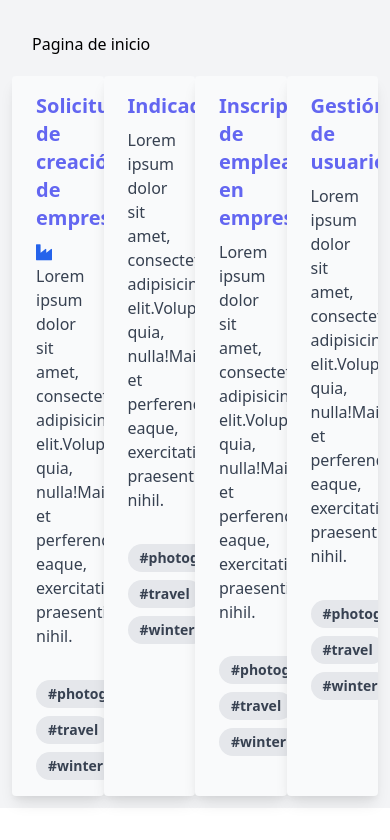
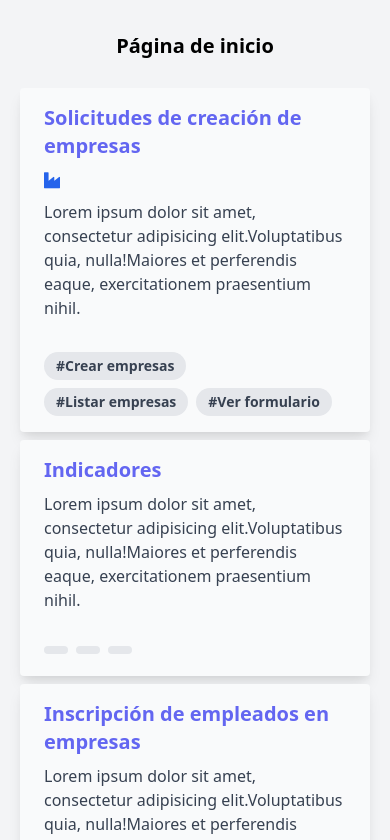
Before and after one commit to ricapi/FrontPruebaPrevalent, a React (Create React App) app: page / in a window 390 px wide. Shown: the top 840 px of the page. Built offline with nearby package versions, Linux system fonts and the light colour scheme.

Commit message:
arreglo responsive

```diff
--- a/src/pages/Index.jsx
+++ b/src/pages/Index.jsx
@@ -4,41 +4,35 @@ import { NavLink } from 'react-router-dom';
 
 const Index = () => {
     return (
-        <div class="p-3 bg-gray-100">
-            <head>
-                <script defer src="/your-path-to-fontawesome/js/brands.js"></script>
-                <script defer src="/your-path-to-fontawesome/js/solid.js"></script>
-                <script defer src="/your-path-to-fontawesome/js/fontawesome.js"></script>
-            </head>
-
-
-            <div className=" p-5 bg-center">
-                <h1 className="flex bg-center ">
-                    Pagina de inicio
+        <div class="p-3 bg-gray-100  content-center ">
+            <div className=" p-5">
+                <h1 className=" content-center text-center font-extrabold text-xl
+                ">
+                    Página de inicio
                 </h1>
             </div>
-            <div className="flex flex-auto min-w-full ">
+            <div className="sm:w-full lg:grid md:grid grid-cols-2  gap-2 content-center justify-between">
 
-                <div class="max-w-sm rounded overflow-hidden shadow-lg bg-gray-50">
+                <div class=" rounded overflow-hidden shadow-lg bg-gray-50  sm:text-center content-center justify-around m-2">
                     <NavLink to="/empresas">
 
                         {/* <img class="w-full" src="/img/card-top.jpg" alt="Sunset in the mountains"> */}
-                        <div class="px-6 py-4">
+                        <div class="px-6 py-4 ">
                             <div class="font-bold text-xl mb-2 text-indigo-500">Solicitudes de creación de empresas</div>
                             <i class="fa fa-industry text-blue-600"></i>
-                            <p class="text-gray-700 text-base">
+                            <p class="text-gray-700 text-base mt-2">
                                 Lorem ipsum dolor sit amet, consectetur adipisicing elit.Voluptatibus quia, nulla!Maiores et perferendis eaque, exercitationem praesentium nihil.
                             </p>
                         </div>
                         <div class="px-6 pt-4 pb-2">
-                            <span class="inline-block bg-gray-200 rounded-full px-3 py-1 text-sm font-semibold text-gray-700 mr-2 mb-2">#photography</span>
-                            <span class="inline-block bg-gray-200 rounded-full px-3 py-1 text-sm font-semibold text-gray-700 mr-2 mb-2">#travel</span>
-                            <span class="inline-block bg-gray-200 rounded-full px-3 py-1 text-sm font-semibold text-gray-700 mr-2 mb-2">#winter</span>
+                            <span class="inline-block bg-gray-200 rounded-full px-3 py-1 text-sm font-semibold text-gray-700 mr-2 mb-2">#Crear empresas</span>
+                            <span class="inline-block bg-gray-200 rounded-full px-3 py-1 text-sm font-semibold text-gray-700 mr-2 mb-2">#Listar empresas</span>
+                            <span class="inline-block bg-gray-200 rounded-full px-3 py-1 text-sm font-semibold text-gray-700 mr-2 mb-2">#Ver formulario</span>
                         </div>
                     </NavLink>
                 </div>
 
-                <div class="max-w-sm rounded overflow-hidden shadow-lg bg-gray-50">
+                <div class="max-w-none rounded overflow-hidden shadow-lg bg-gray-50 m-2 ">
                     {/* <img class="w-full" src="/img/card-top.jpg" alt="Sunset in the mountains"> */}
                     <div class="px-6 py-4">
                         <div class="font-bold text-xl mb-2 text-indigo-500">Indicadores</div>
@@ -47,12 +41,12 @@ const Index = () => {
                         </p>
                     </div>
                     <div class="px-6 pt-4 pb-2">
-                        <span class="inline-block bg-gray-200 rounded-full px-3 py-1 text-sm font-semibold text-gray-700 mr-2 mb-2">#photography</span>
-                        <span class="inline-block bg-gray-200 rounded-full px-3 py-1 text-sm font-semibold text-gray-700 mr-2 mb-2">#travel</span>
-                        <span class="inline-block bg-gray-200 rounded-full px-3 py-1 text-sm font-semibold text-gray-700 mr-2 mb-2">#winter</span>
+                        <span class="inline-block bg-gray-200 rounded-full px-3 py-1 text-sm font-semibold text-gray-700 mr-2 mb-2"></span>
+                        <span class="inline-block bg-gray-200 rounded-full px-3 py-1 text-sm font-semibold text-gray-700 mr-2 mb-2"></span>
+                        <span class="inline-block bg-gray-200 rounded-full px-3 py-1 text-sm font-semibold text-gray-700 mr-2 mb-2"></span>
                     </div>
                 </div>
-                <div class="max-w-sm rounded overflow-hidden shadow-lg bg-gray-50">
+                <div class="max-w-none rounded overflow-hidden shadow-lg bg-gray-50 m-2">
                     {/* <img class="w-full" src="/img/card-top.jpg" alt="Sunset in the mountains"> */}
                     <div class="px-6 py-4">
                         <div class="font-bold text-xl mb-2 text-indigo-500">Inscripción de empleados en empresas</div>
@@ -61,12 +55,10 @@ const Index = () => {
                         </p>
                     </div>
                     <div class="px-6 pt-4 pb-2">
-                        <span class="inline-block bg-gray-200 rounded-full px-3 py-1 text-sm font-semibold text-gray-700 mr-2 mb-2">#photography</span>
-                        <span class="inline-block bg-gray-200 rounded-full px-3 py-1 text-sm font-semibold text-gray-700 mr-2 mb-2">#travel</span>
-                        <span class="inline-block bg-gray-200 rounded-full px-3 py-1 text-sm font-semibold text-gray-700 mr-2 mb-2">#winter</span>
+                        <span class="inline-block bg-gray-200 rounded-full px-3 py-1 text-sm font-semibold text-gray-700 mr-2 mb-2"></span>
                     </div>
                 </div>
-                <div class="max-w-sm rounded overflow-hidden shadow-lg bg-gray-50">
+                <div class="max-w-nose rounded overflow-hidden shadow-lg bg-gray-50 m-2">
                     {/* <img class="w-full" src="/img/card-top.jpg" alt="Sunset in the mountains"> */}
                     <div class="px-6 py-4">
                         <div class="font-bold text-xl mb-2 text-indigo-500" >Gestión de usuarios</div>
@@ -75,9 +67,8 @@ const Index = () => {
                         </p>
                     </div>
                     <div class="px-6 pt-4 pb-2">
-                        <span class="inline-block bg-gray-200 rounded-full px-3 py-1 text-sm font-semibold text-gray-700 mr-2 mb-2">#photography</span>
-                        <span class="inline-block bg-gray-200 rounded-full px-3 py-1 text-sm font-semibold text-gray-700 mr-2 mb-2">#travel</span>
-                        <span class="inline-block bg-gray-200 rounded-full px-3 py-1 text-sm font-semibold text-gray-700 mr-2 mb-2">#winter</span>
+                        <span class="inline-block bg-gray-200 rounded-full px-3 py-1 text-sm font-semibold text-gray-700 mr-2 mb-2"></span>
+
                     </div>
                 </div>
             </div>
--- a/src/pages/empresas/Index.jsx
+++ b/src/pages/empresas/Index.jsx
@@ -5,6 +5,8 @@ import { Button, Dialog, DialogContent, Icon } from '@mui/material';
 import { CREAR_EMPRESA } from '../../graphql/empresas/mutations'
 import ButtonLoading from '../../components/ButtonLoading'
 import useFormData from '../../hooks/useFormData';
+import { Link } from 'react-router-dom';
+
 
 
 const CreacionEmpresas = () => {
@@ -16,15 +18,15 @@ const CreacionEmpresas = () => {
     }, [data]);
     return (
         <div>
-            {/* <link rel="stylesheet" href="https://www.w3schools.com/w3css/4/w3.css"></link> */}
-            {/* <link rel="stylesheet" href="https://fonts.googleapis.com/icon?family=Material+Icons"></link> */}
-
-
-            <h2 className="p-5 text-lg">
+            <h2 className="p-5 text-lg font-extrabold">
                 Creación empresas
-                <i class="fa fa-home text-green-600 px-5"></i>
+                <button>
+                    <Link to="/">
+                        <i class="fa fa-home text-green-600 px-5"></i>
+                    </Link>
+                </button>
             </h2>
-            <div class="max-w-sm rounded overflow-hidden shadow-lg">
+            <div class="max-w-sm rounded overflow-hidden shadow-lg content-center">
                 {/* <img class="w-full" src="/img/card-top.jpg" alt="Sunset in the mountains"> */}
                 {/* <div class="px-6 py-4">
                     <div class="font-bold text-xl mb-2">The Coldest Sunset</div>
@@ -38,8 +40,8 @@ const CreacionEmpresas = () => {
                     <span class="inline-block bg-gray-200 rounded-full px-3 py-1 text-sm font-semibold text-gray-700 mr-2 mb-2">#winter</span>
                 </div> */}
             </div>
-            <div className="p-5 flex w-full justify-between">
-                <table className="border-2  ">
+            <div className="p-5 flex w-full sm:h-full sm:w-full xl:w-full content-center ">
+                <table className="border flex-col w-full sm:w-full sm:h-full ">
                     <thead className="min-w-full leading-normal border-gray-300">
                         <th className="px-5 py-3 border-b-2 border-gray-200 bg-gray-100 text-left text-xs font-semibold text-gray-600 uppercase tracking-wider">Nombre</th>
                         <th className="px-5 py-3 border-b-2 border-gray-200 bg-gray-100 text-left text-xs font-semibold text-gray-600 uppercase tracking-wider">Razón Social</th>
@@ -69,7 +71,7 @@ const CreacionEmpresas = () => {
             <div>
                 <Formulario />
             </div>
-            <Dialog open={openForm}>
+            <Dialog className='sm:w-full sm:h-full lg:h-full lg:w-full' open={openForm}>
                 <div>
                     <div className='flex justify-between'>
                         <h1 className='text-black font-extrabold p-3'>Formulario</h1>
@@ -78,7 +80,7 @@ const CreacionEmpresas = () => {
                         </button>
                     </div>
                 </div>
-                <div>
+                <div className='lg:h-full lg:w-full'>
                     <Formulario />
                     <div className=' mx-2 flex items-center justify-center'>
                         <Button className='bg-gray-700 text-black'>atras</Button>
@@ -98,69 +100,71 @@ const Formulario = () => {
 
     useEffect(() => {
         console.log(data);
-        // if (data) {
-        //     const le = {};
-        //     data.Creaciones.ForEach((elemento) => {
-        //         le[elemento._id] = elemento.correo;
-        //     });
+        if (data) {
+            const le = {};
+            data.Creaciones.forEach((elemento) => {
+                le[elemento._id] = elemento.nombre;
+            });
 
-        //     setListaEmpresas(le);
-        // }
+            setListaEmpresas(le);
+        }
     }, [data]);
 
-    // useEffect(() => {
-    //     console.log('data mutation', mutationData);
-    // });
+    useEffect(() => {
+        console.log('data mutation', mutationData);
+    });
     // let input;
-    // const submitForm = (e) => {
-    //     e.preventDefault();
+    const submitForm = (e) => {
+        e.preventDefault();
 
-    //     crearEmpresa({
-    //         variables: { nombre: data.value, razonSocial: data.value },
-    //     });
-    // };
+        crearEmpresa({
+            // variables: { nombre: data.value, razonSocial: data.value },
+            variables: formData,
+        });
+    };
 
-    // if (loading) return <div>...loading</div>
+    if (loading) return <div>...loading</div>
 
     return (
         <div >
-            <div className="p-5">
-            {/* onChange={updateFormData} onSubmit={submitForm} */}
-                <form ref={form}  action="">
+            <div className="p-5 text-center justify-between sm:w-full lg:w-full lg:h-full lg:grid grid-cols-2 ">
+                {/* onChange={updateFormData} onSubmit={submitForm} */}
+                <form className=' sm:w-full sm:h-full lg:w-full lg:h-full' ref={form} onChange={updateFormData} onSubmit={submitForm} action="">
                     <h2 className="p-5 text-lg text-gray-900">Aprobación de empresas</h2>
-                    <div className='p-5 flex flex-wrap  border border-solid border-gray-200'>
+                    <div className='p-5 flex flex-wrap  border border-solid border-gray-200 content-center w-full'>
 
-                        <div className='flex w-full p-5 mr-2'>
+                        <div className='lg:grid grid-cols-1 w-full p-5 m-2'>
                             <label className='mr-2' htmlFor="">Logo</label>
-                            <button type='button' className='bg-gray-200 rounded font-bold px-5 py-2 shadow-md mr-2'>
+                            <button type='button' className='bg-gray-200 rounded font-bold px-5 py-2 shadow-md m-2 w-full'>
                                 <i class="fa fa-check-circle text-green-500 pr-2"></i>
                                 Aprobar Empresa</button>
-                            <button type='button' className='bg-gray-200 rounded font-bold px-5 py-2 shadow-md mr-2'>
+                            <button type='button' className='bg-gray-200 rounded font-bold px-5 py-2 shadow-md m-2 w-full'>
                                 <i class="fa fa-times-circle text-red-600 pr-2"></i>Rechazar Empresa</button>
                         </div>
-                        <div className="p-5 flex flex-wrap  border border-solid border-transparent">
-                            <label className="p-3 mr-2" htmlFor="">Nombre de la empresa
-                                <input className="bg-gray-200 py-1 block" type="text" placeholder="nombre" name="nombre" />
+                        <div className="p-5 flex-wrap lg:grid  grid-cols-2 gap-2 border border-solid border-transparent content-center w-full justify-between">
+                            <label className="p-3 m-2 content-center text-center" htmlFor="">Nombre de la empresa
+                                <input className="bg-gray-200 py-1 block w-full" type="text" placeholder="nombre" name="nombre" defaultValue={data.Creaciones.nombre}/>
                             </label>
-                            <label className="p-3 mr-2" htmlFor="">Razón social
-                                <input className="bg-gray-200 py-1 block" type="text" placeholder="Razón social" name="razonSocial" />
+                            <label className="p-3 m-2 text-center" htmlFor="">Razón social
+                                <input className="bg-gray-200 py-1 block w-full" type="text" placeholder="Razón social" name="razonSocial" />
                             </label><br />
-                            <label className="p-3 mr-2" htmlFor="">Tipo de identificación
-                                <input className="bg-gray-200 py-1 block" type="text" placeholder="Tipo de identificación" name="nit" />
+                            <label className="p-3 m-2 text-center " htmlFor="">Tipo de identificación
+                                <input className="bg-gray-200 py-1 block w-full" type="text" placeholder="Tipo de identificación" name="nit" />
                             </label>
-                            <label className="p-3 mr-2" htmlFor="">Identificación
-                                <input className="bg-gray-200 py-1 block" type="text" placeholder="Identificación" name="identificacion" />
+                            <label className="p-3 m-2 text-center" htmlFor="">Identificación
+                                <input className="bg-gray-200 py-1 block w-full" type="text" placeholder="Identificación" name="identificacion" />
                             </label><br />
-                            <label className="p-3 mr-2" htmlFor=""># de empleados
-                                <input className="bg-gray-200 py-1 block" type="text" placeholder="# Empleados" name="numEmpleados" />
+                            <label className="p-3 m-2 text-center" htmlFor=""># de empleados
+                                <input className="bg-gray-200 py-1 block w-full" type="text" placeholder="# Empleados" name="numEmpleados" />
                             </label>
-                            <button onClick={() => setOpenDialog(true)} type="button" className="bg-gray-400 text-white font-bold px-3 py-2  hover:bg-gray-400 shadow-md rounded mr-2">
+                            <button onClick={() => setOpenDialog(true)} type="button" className="bg-gray-400 text-white font-bold px-3 py-2  hover:bg-gray-400 shadow-md rounded m-5">
                                 <i class="fa fa-paperclip text-indigo-900 pr-2"></i>Ver archivos adjuntos</button>
-                            {/* <ButtonLoading text='Crear empresa' loading={false} disabled={false} /> */}
+                            <ButtonLoading text='Crear empresa' loading={false} disabled={false} />
                         </div>
                     </div>
-                    <Dialog open={openDialog}>
-                        <div className='flex justify-between'>
+
+                    <Dialog className="w-screen " open={openDialog}>
+                        <div className='flex justify-between lg:w-full lg:h-full'>
                             <h1 className='text-black font-extrabold p-3'>Documentos cargados</h1>
                             <button onClick={() => setOpenDialog(false)} type='button' className='m-2 '>
                                 <i class="fa fa-times hover:text-red-400"></i>
@@ -182,4 +186,8 @@ const Formulario = () => {
     )
 }
 
+const pdfs = () => {
+    return
+}
+
 export default CreacionEmpresas
```
